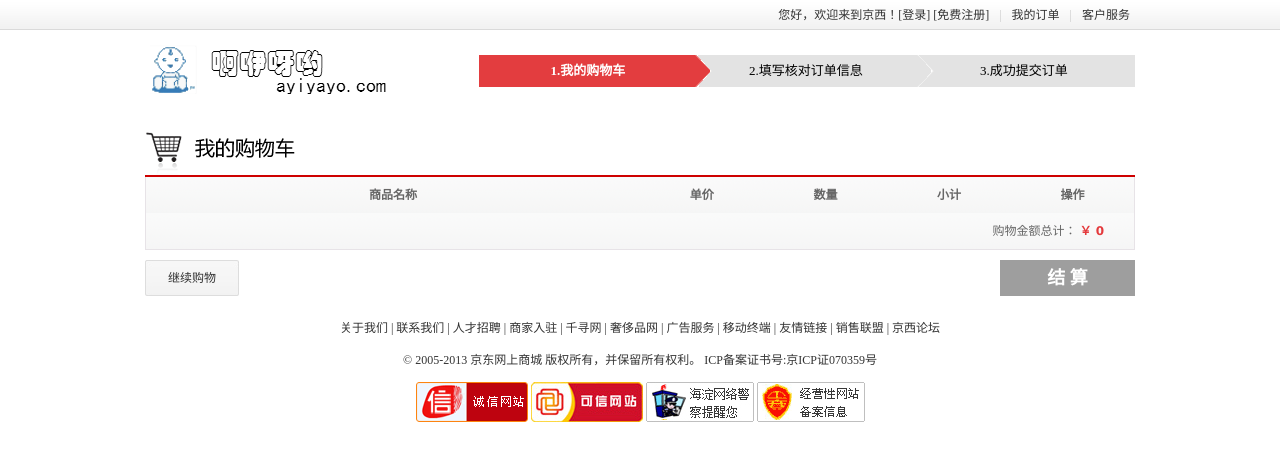
After one commit to Stefan-Lu/yiishop, a Yii app: template frontend/views/goods/cart.php in a window 1280 px wide. The commit adds this page. Shown: the top 461 px of the page. Run offline with PHP 8.4 and a stand-in for Yii, Linux system fonts and the light colour scheme; the template is opened without the code that fills it, so the values that code supplies are empty; some libraries are stand-ins or nearby versions; grey boxes are pictures that could not be loaded.

Commit message:
1111111111111111

```diff
--- /dev/null
+++ b/frontend/views/goods/cart.php
@@ -0,0 +1,151 @@
+<!DOCTYPE html PUBLIC "-//W3C//DTD XHTML 1.0 Transitional//EN" "http://www.w3.org/TR/xhtml1/DTD/xhtml1-transitional.dtd">
+<html xmlns="http://www.w3.org/1999/xhtml" xml:lang="en">
+<head>
+    <meta http-equiv="Content-Type" content="text/html;charset=UTF-8">
+    <title>购物车页面</title>
+    <link rel="stylesheet" href="/style/base.css" type="text/css">
+    <link rel="stylesheet" href="/style/global.css" type="text/css">
+    <link rel="stylesheet" href="/style/header.css" type="text/css">
+    <link rel="stylesheet" href="/style/cart.css" type="text/css">
+    <link rel="stylesheet" href="/style/footer.css" type="text/css">
+
+    <script type="text/javascript" src="/js/jquery-1.8.3.min.js"></script>
+    <script type="text/javascript" src="/js/cart1.js"></script>
+
+</head>
+<body>
+<!-- 顶部导航 start -->
+<div class="topnav">
+    <div class="topnav_bd w990 bc">
+        <div class="topnav_left">
+
+        </div>
+        <div class="topnav_right fr">
+            <ul>
+                <li>您好，欢迎来到京西！[<a href="login.html">登录</a>] [<a href="register.html">免费注册</a>] </li>
+                <li class="line">|</li>
+                <li>我的订单</li>
+                <li class="line">|</li>
+                <li>客户服务</li>
+
+            </ul>
+        </div>
+    </div>
+</div>
+<!-- 顶部导航 end -->
+
+<div style="clear:both;"></div>
+
+<!-- 页面头部 start -->
+<div class="header w990 bc mt15">
+    <div class="logo w990">
+        <h2 class="fl"><a href="index.html"><img src="/images/logo.png" alt="京西商城"></a></h2>
+        <div class="flow fr">
+            <ul>
+                <li class="cur">1.我的购物车</li>
+                <li>2.填写核对订单信息</li>
+                <li>3.成功提交订单</li>
+            </ul>
+        </div>
+    </div>
+</div>
+<!-- 页面头部 end -->
+
+<div style="clear:both;"></div>
+
+<!-- 主体部分 start -->
+<div class="mycart w990 mt10 bc">
+    <h2><span>我的购物车</span></h2>
+    <table>
+        <thead>
+        <tr>
+            <th class="col1">商品名称</th>
+            <th class="col3">单价</th>
+            <th class="col4">数量</th>
+            <th class="col5">小计</th>
+            <th class="col6">操作</th>
+        </tr>
+        </thead>
+        <tbody>
+        <?php foreach ($models as $model):?>
+        <tr id="<?=$model->id?>">
+            <td class="col1"><a href=""><img src="<?=$model->logo?>" alt="" /></a>  <strong><a href=""><?=$model->name?></a></strong></td>
+            <td class="col3">￥<span><?=$model->shop_price?></span></td>
+            <td class="col4">
+                <a href="javascript:;" class="reduce_num"></a>
+                <input type="text" name="amount" value="<?=$cart[$model->id]?>" class="amount"/>
+                <a href="javascript:;" class="add_num"></a>
+            </td>
+            <td class="col5">￥<span><?=$model->shop_price*$cart[$model->id]?></span></td>
+            <td class="col6"><a href="JavaScript::void (0)">删除</a></td>
+        </tr>
+        <?php endforeach;?>
+        </tbody>
+        <tfoot>
+        <tr>
+            <td colspan="6">购物金额总计： <strong>￥ <span id="total"></span></strong></td>
+        </tr>
+        </tfoot>
+    </table>
+    <div class="cart_btn w990 bc mt10">
+        <a href="" class="continue">继续购物</a>
+        <a href="" class="checkout">结 算</a>
+    </div>
+</div>
+<!-- 主体部分 end -->
+
+<div style="clear:both;"></div>
+<!-- 底部版权 start -->
+<div class="footer w1210 bc mt15">
+    <p class="links">
+        <a href="">关于我们</a> |
+        <a href="">联系我们</a> |
+        <a href="">人才招聘</a> |
+        <a href="">商家入驻</a> |
+        <a href="">千寻网</a> |
+        <a href="">奢侈品网</a> |
+        <a href="">广告服务</a> |
+        <a href="">移动终端</a> |
+        <a href="">友情链接</a> |
+        <a href="">销售联盟</a> |
+        <a href="">京西论坛</a>
+    </p>
+    <p class="copyright">
+        © 2005-2013 京东网上商城 版权所有，并保留所有权利。  ICP备案证书号:京ICP证070359号
+    </p>
+    <p class="auth">
+        <a href=""><img src="/images/xin.png" alt="" /></a>
+        <a href=""><img src="/images/kexin.jpg" alt="" /></a>
+        <a href=""><img src="/images/police.jpg" alt="" /></a>
+        <a href=""><img src="/images/beian.gif" alt="" /></a>
+    </p>
+</div>
+<!-- 底部版权 end -->
+<script type="text/javascript" charset="UTF-8">
+    var total = 0;
+    $('.col5 span').each(function () {
+         total += parseInt($(this).text());
+
+    })
+    $('#total').text(total);
+
+
+    //删除购物车
+    $('.col6 a').click(function () {
+        var id = $(this).closest('tr').attr('id');
+        console.log(id);
+        var res = changeNum(id,0);
+        console.log(res);
+       // if( res == 'true'){
+            $(this).closest('tr').fadeOut();
+      //  }
+
+    })
+
+
+
+
+
+</script>
+</body>
+</html>
--- a/frontend/views/member/address.php
+++ b/frontend/views/member/address.php
@@ -726,7 +726,7 @@
                                     .val('')
                                     .removeAttr('checked')
                                     .removeAttr('selected');
-                               //window.reload();
+                               window.location.reload();
                                 //$('#address_form').unbind();
                             }
                         },'json')
--- a/frontend/web/js/cart1.js
+++ b/frontend/web/js/cart1.js
@@ -1,8 +1,4 @@
-/*
-@功能：购物车页面js
-@作者：diamondwang
-@时间：2013年11月14日
-*/
+
 
 $(function(){
 
@@ -24,6 +20,8 @@
 		});
 
 		$("#total").text(total.toFixed(2));
+		var goods_id = $(this).closest('tr').attr('id');
+		changeNum(goods_id,$(amount).val());
 	});
 
 	//增加
@@ -40,6 +38,9 @@
 		});
 
 		$("#total").text(total.toFixed(2));
+
+        var goods_id = $(this).closest('tr').attr('id');
+		changeNum(goods_id,$(amount).val());
 	});
 
 	//直接输入
@@ -59,5 +60,14 @@
 
 		$("#total").text(total.toFixed(2));
 
+        var goods_id = $(this).closest('tr').attr('id');
+        changeNum(goods_id,$(this).val());
 	});
 });
+var changeNum = function (goods_id,amount) {
+	result = 'false';
+	$.post("/goods/cart-change",{goods_id:goods_id,amount:amount},function (res) {
+		 result = res.del;
+    },'json');
+	return result;
+}
```
Also changed, not shown: frontend/controllers/GoodsController.php (+153 -1 lines), frontend/views/goods/goods.php (+4 -15 lines), 1 other file.
